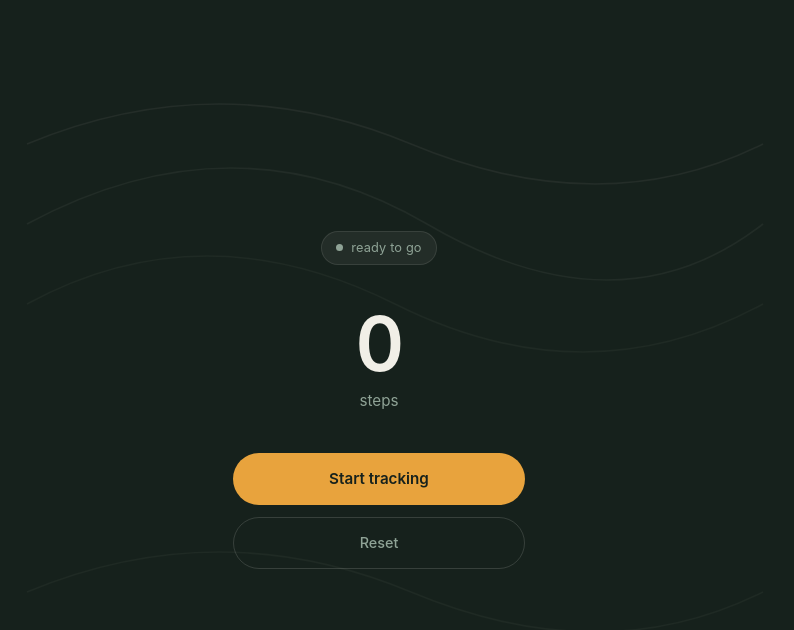
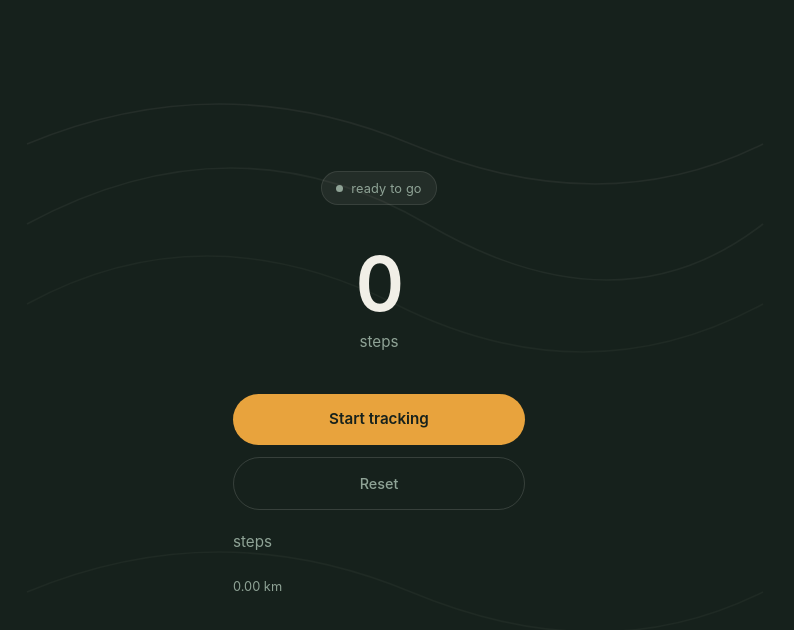
Before and after one commit to omkale1719/step_counter, a Next.js app: page / in a window 1280 px wide. Shown: the top 630 px of the page, without its empty margins (261-1055 px from the left). Built offline with nearby package versions, Linux system fonts and the light colour scheme.

Commit message:
update files and add geo location

```diff
--- a/component/StepCounter/index.tsx
+++ b/component/StepCounter/index.tsx
@@ -1,5 +1,6 @@
 'use client';
 import { useStepCounter } from "@/hooks/usestepcount";
+import { useGeoDistance } from "@/hooks/useGeoDistance";
 
 const STATUS_COPY: Record<string, string> = {
   idle: 'ready to go',
@@ -9,6 +10,7 @@ const STATUS_COPY: Record<string, string> = {
 
 export default function StepCounter() {
   const { steps, isTracking, error, status, start, stop, reset } = useStepCounter();
+const geo = useGeoDistance(); // ← नवीन ओळ
 
   return (
     <div style={styles.page}>
@@ -71,17 +73,42 @@ export default function StepCounter() {
 
         <div style={styles.actions}>
           {!isTracking ? (
-            <button className="primary-btn" style={styles.primaryBtn} onClick={start}>
+  <button
+    className="primary-btn"
+    style={styles.primaryBtn}
+    onClick={() => { start(); geo.start(); }}
+  >
     Start tracking
   </button>
 ) : (
-            <button className="primary-btn" style={styles.primaryBtnActive} onClick={stop}>
+  <button
+    className="primary-btn"
+    style={styles.primaryBtnActive}
+    onClick={() => { stop(); geo.stop(); }}
+  >
     Stop
   </button>
 )}
-          <button className="secondary-btn" style={styles.secondaryBtn} onClick={reset}>
+<button
+  className="secondary-btn"
+  style={styles.secondaryBtn}
+  onClick={() => { reset(); geo.reset(); }}
+>
   Reset
 </button>
+
+
+
+<p style={styles.stepLabel}>steps</p>
+<p style={styles.distanceLabel}>
+  {(geo.distanceMeters / 1000).toFixed(2)} km
+  {geo.accuracy !== null && ` · ±${geo.accuracy.toFixed(0)}m accuracy`}
+</p>
+
+
+
+
+
         </div>
       </div>
     </div>
@@ -89,6 +116,14 @@ export default function StepCounter() {
 }
 
 const styles: Record<string, React.CSSProperties> = {
+
+distanceLabel: {
+  color: '#8FA396',
+  fontSize: '0.8rem',
+  marginTop: '-1.8rem',
+  marginBottom: '2rem',
+},
+
   page: {
     position: 'relative',
     minHeight: '100vh',
--- /dev/null
+++ b/hooks/useGeoDistance.ts
@@ -0,0 +1,107 @@
+'use client';
+
+import { useState, useRef, useCallback } from 'react';
+
+interface UseGeoDistanceReturn {
+  distanceMeters: number;
+  isTracking: boolean;
+  error: string | null;
+  accuracy: number | null;
+  start: () => void;
+  stop: () => void;
+  reset: () => void;
+}
+
+// Haversine formula — दोन lat/lon points मधलं जमिनीवरचं सरळ अंतर (meters)
+function haversineDistance(
+  lat1: number, lon1: number, lat2: number, lon2: number
+): number {
+  const R = 6371000; // पृथ्वीची त्रिज्या
+  const toRad = (deg: number) => (deg * Math.PI) / 180;
+  const dLat = toRad(lat2 - lat1);
+  const dLon = toRad(lon2 - lon1);
+  const a =
+    Math.sin(dLat / 2) ** 2 +
+    Math.cos(toRad(lat1)) * Math.cos(toRad(lat2)) * Math.sin(dLon / 2) ** 2;
+  const c = 2 * Math.atan2(Math.sqrt(a), Math.sqrt(1 - a));
+  return R * c;
+}
+
+// GPS मध्ये स्थिर उभं असतानाही थोडा jitter (1-3m) दिसतो —
+// इतक्या लहान movements ला "प्रत्यक्ष चालणं" मानायचं नाही.
+const MIN_MOVEMENT_METERS = 1.5;
+
+// Accuracy बरोबर नसलेले (उदा. > 20m radius) points विश्वासार्ह नसतात, वगळा.
+const MAX_ACCEPTABLE_ACCURACY = 20;
+
+export function useGeoDistance(): UseGeoDistanceReturn {
+  const [distanceMeters, setDistanceMeters] = useState(0);
+  const [isTracking, setIsTracking] = useState(false);
+  const [error, setError] = useState<string | null>(null);
+  const [accuracy, setAccuracy] = useState<number | null>(null);
+
+  const lastPosition = useRef<{ lat: number; lon: number } | null>(null);
+  const watchId = useRef<number | null>(null);
+
+  const start = useCallback(() => {
+    setError(null);
+
+    if (typeof navigator === 'undefined' || !navigator.geolocation) {
+      setError('या ब्राउझरमध्ये Geolocation उपलब्ध नाही.');
+      return;
+    }
+
+    watchId.current = navigator.geolocation.watchPosition(
+      (pos) => {
+        const { latitude, longitude, accuracy: acc } = pos.coords;
+        setAccuracy(acc);
+
+        if (acc > MAX_ACCEPTABLE_ACCURACY) {
+          // हा reading खूप noisy आहे, distance मध्ये मोजू नका
+          return;
+        }
+
+        if (lastPosition.current) {
+          const d = haversineDistance(
+            lastPosition.current.lat,
+            lastPosition.current.lon,
+            latitude,
+            longitude
+          );
+          if (d >= MIN_MOVEMENT_METERS) {
+            setDistanceMeters((prev) => prev + d);
+            lastPosition.current = { lat: latitude, lon: longitude };
+          }
+          // d खूप लहान असेल तर lastPosition अपडेट करू नका —
+          // छोटे jitter accumulate होऊन चुकीचं अंतर वाढू नये म्हणून.
+        } else {
+          lastPosition.current = { lat: latitude, lon: longitude };
+        }
+      },
+      (err) => setError('GPS error: ' + err.message),
+      {
+        enableHighAccuracy: true,
+        maximumAge: 0,
+        timeout: 10000,
+      }
+    );
+
+    setIsTracking(true);
+  }, []);
+
+  const stop = useCallback(() => {
+    if (watchId.current !== null && typeof navigator !== 'undefined') {
+      navigator.geolocation.clearWatch(watchId.current);
+      watchId.current = null;
+    }
+    setIsTracking(false);
+  }, []);
+
+  const reset = useCallback(() => {
+    setDistanceMeters(0);
+    lastPosition.current = null;
+    setAccuracy(null);
+  }, []);
+
+  return { distanceMeters, isTracking, error, accuracy, start, stop, reset };
+}
```
Lines whose indentation alone changed are shown as unchanged.
